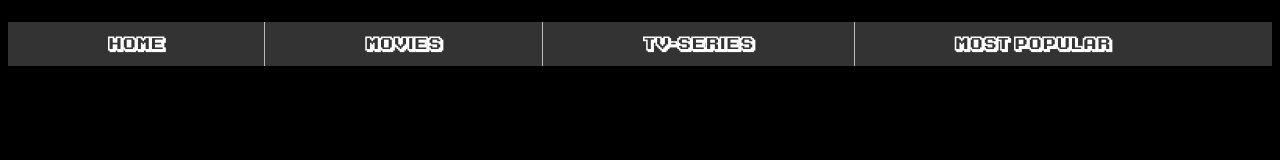
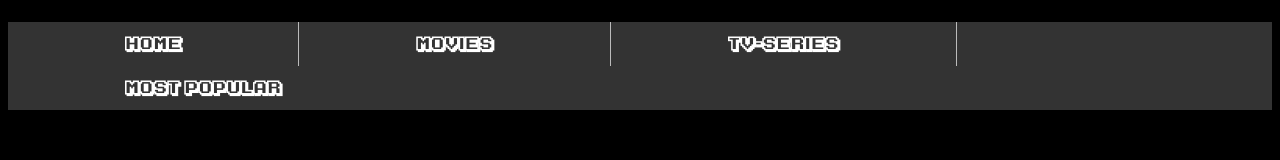
Before and after one commit to ArabTecH/Funpiracy, a plain HTML site: page index.html in a window 1280 px wide. Shown: the part 576-736 px from the top of the page. Drawn offline with Linux system fonts and the light colour scheme.

Commit message:
Update styles.css

```diff
--- a/styles.css
+++ b/styles.css
@@ -44,7 +44,7 @@ li a {
   display: block;
   color: white;
   text-align: center;
-  padding: 14px 100px;
+  padding: 14px 117px;
   text-decoration: none;
   font-family: "arcade";
 }
```
